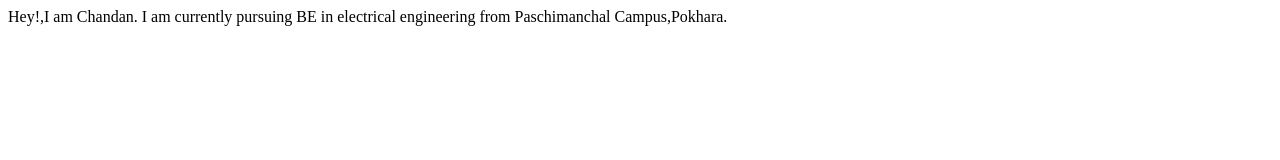
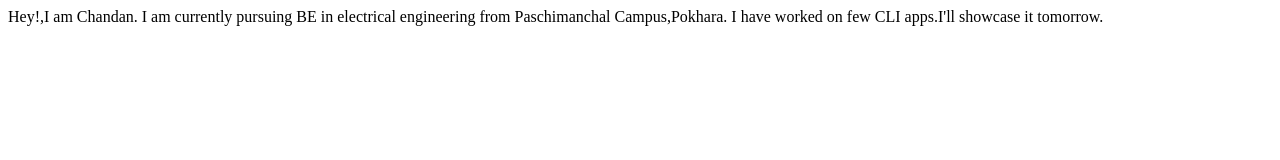
Before and after one commit to chandan13902/chandanjha, a plain HTML site: page index.html in a window 1280 px wide. Drawn offline with Linux system fonts and the light colour scheme.

Commit message:
update:  details of project

```diff
--- a/index.html
+++ b/index.html
@@ -9,5 +9,7 @@
 <body>
     Hey!,I am Chandan.
     I am currently pursuing BE in electrical engineering from Paschimanchal Campus,Pokhara.
+
+    I have worked on few CLI apps.I'll showcase it tomorrow.
 </body>
 </html>
```
